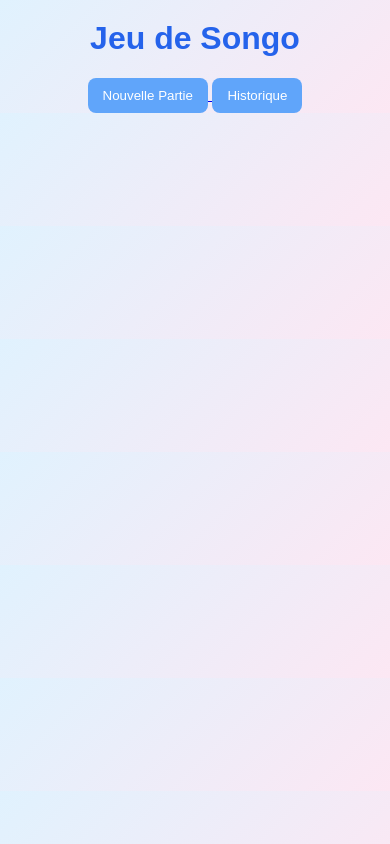
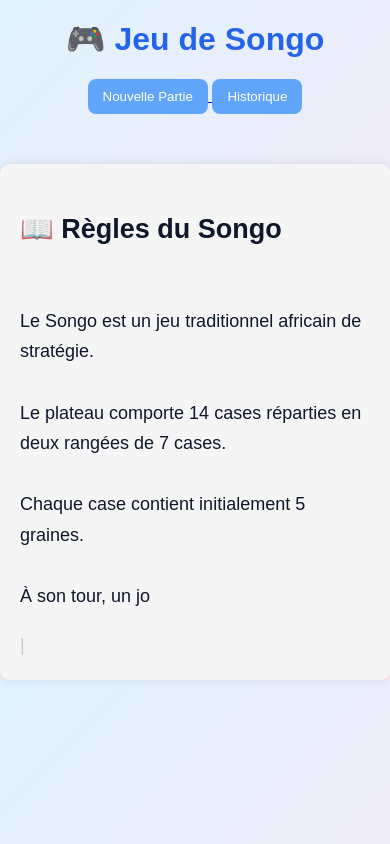
Before and after one commit to nguedja/songo-tp, a Flask app: page / in a window 390 px wide. Run offline with Flask 3, Linux system fonts and the light colour scheme.

Commit message:
Amélioration responsive du site

```diff
--- a/templates/index.html
+++ b/templates/index.html
@@ -7,10 +7,46 @@
 
     <link rel="stylesheet"
           href="{{ url_for('static', filename='css/style.css') }}">
+
+    <style>
+
+        .regles-container{
+            margin-top:50px;
+            width:90%;
+            max-width:900px;
+            margin-left:auto;
+            margin-right:auto;
+            padding:20px;
+            border-radius:10px;
+            background:#f5f5f5;
+            box-shadow:0 0 10px rgba(0,0,0,0.1);
+            text-align:left;
+            font-size:18px;
+            line-height:1.7;
+            min-height:180px;
+        }
+
+        #texteRegles{
+            white-space:pre-wrap;
+        }
+
+        .curseur{
+            display:inline-block;
+            animation:clignoter 0.8s infinite;
+        }
+
+        @keyframes clignoter{
+            50%{
+                opacity:0;
+            }
+        }
+
+    </style>
+
 </head>
 <body>
 
-    <h1>Jeu de Songo</h1>
+    <h1>🎮 Jeu de Songo</h1>
 
     <a href="/nouvelle-partie">
         <button>Nouvelle Partie</button>
@@ -20,5 +56,53 @@
         <button>Historique</button>
     </a>
 
+    <div class="regles-container">
+
+        <h2>📖 Règles du Songo</h2>
+
+        <p id="texteRegles"></p>
+
+        <span class="curseur">|</span>
+
+    </div>
+
+    <script>
+
+        const texte = `
+Le Songo est un jeu traditionnel africain de stratégie.
+
+Le plateau comporte 14 cases réparties en deux rangées de 7 cases.
+
+Chaque case contient initialement 5 graines.
+
+À son tour, un joueur choisit une case de son camp et distribue toutes les graines une à une dans les cases suivantes.
+
+Lorsqu'un coup permet de capturer des graines adverses selon les règles du jeu, celles-ci sont ajoutées au score du joueur.
+
+Le but est d'obtenir le plus grand nombre de graines capturées avant la fin de la partie.
+
+Le joueur qui possède le score le plus élevé remporte la victoire.
+
+Bonne chance et amusez-vous bien !
+`;
+
+        let i = 0;
+
+        function ecrireTexte() {
+
+            if (i < texte.length) {
+
+                document.getElementById("texteRegles").innerHTML += texte.charAt(i);
+
+                i++;
+
+                setTimeout(ecrireTexte, 35);
+            }
+        }
+
+        window.onload = ecrireTexte;
+
+    </script>
+
 </body>
 </html>
```
